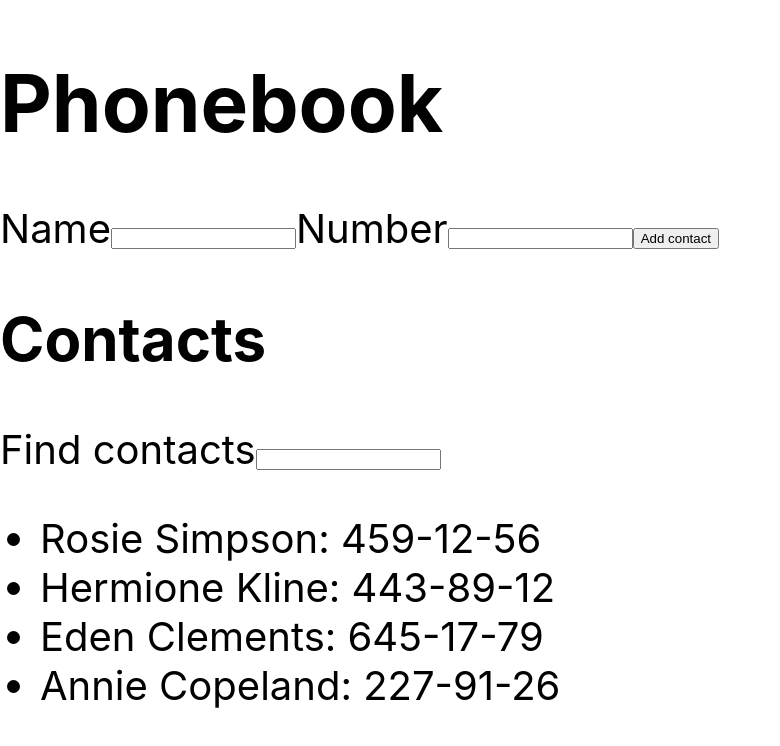
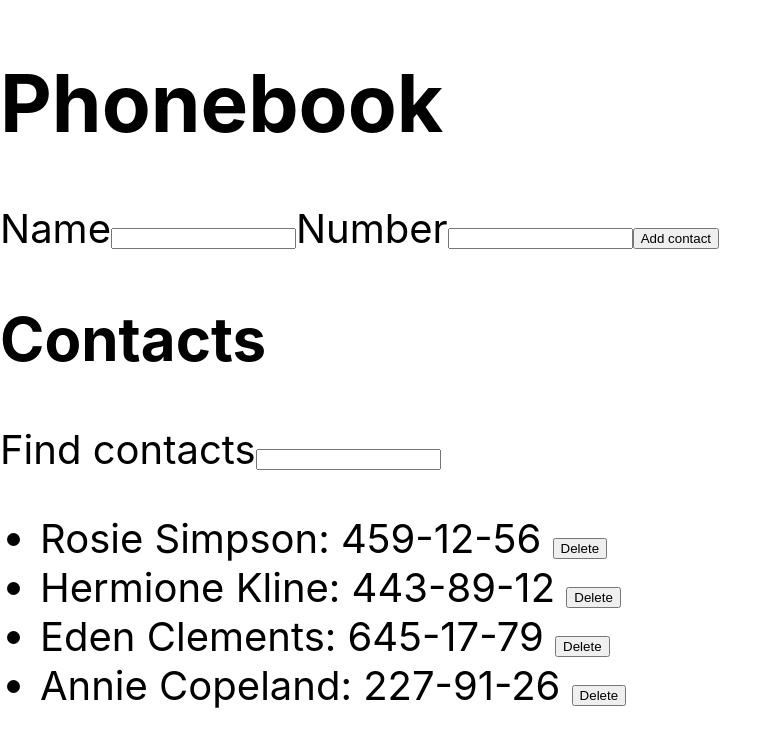
Before and after one commit to Volodymyr-Mospan/goit-react-hw-02-phonebook, a React (Create React App) app: page / in a window 1280 px wide. Shown: the top 746 px of the page, without its empty margins (0-780 px from the left). Built offline with nearby package versions, Linux system fonts and the light colour scheme.

Commit message:
complete step 5

```diff
--- a/src/components/App.jsx
+++ b/src/components/App.jsx
@@ -27,6 +27,12 @@ export class App extends Component {
     return this.state.contacts.some(
       contact => contact.name.toLowerCase() === name.toLowerCase()
     );
+  };
+
+  deleteContact = contactId => {
+    this.setState(prevState => ({
+      contacts: prevState.contacts.filter(contact => contact.id !== contactId),
+    }));
   };
 
   handleFilter = e => {
@@ -63,7 +69,10 @@ export class App extends Component {
 
         <h2>Contacts</h2>
         <Filter filter={filter} onChange={this.handleFilter} />
-        <ContactList contacts={this.getFilteredContacts()} />
+        <ContactList
+          contacts={this.getFilteredContacts()}
+          onClick={this.deleteContact}
+        />
       </div>
     );
   }
--- a/src/components/Contacts/Contact.jsx
+++ b/src/components/Contacts/Contact.jsx
@@ -1,5 +1,20 @@
-import React from 'react';
+import React, { Component } from 'react';
 
-export const Contact = ({ contact }) => {
-  return <li>{`${contact.name}: ${contact.number}`}</li>;
-};
+export class Contact extends Component {
+  handleDeleteContact = e => {
+    // console.log(this.props.contact.id);
+    this.props.onClick(this.props.contact.id);
+  };
+  render() {
+    const { contact } = this.props;
+
+    return (
+      <li>
+        {`${contact.name}: ${contact.number}`}{' '}
+        <button type="button" onClick={this.handleDeleteContact}>
+          Delete
+        </button>
+      </li>
+    );
+  }
+}
--- a/src/components/Contacts/ContactList.jsx
+++ b/src/components/Contacts/ContactList.jsx
@@ -1,11 +1,16 @@
 import React from 'react';
 import { Contact } from 'components/Contacts/';
 
-export const ContactList = ({ contacts }) => {
+export const ContactList = ({ contacts, onClick }) => {
   return (
     <ul>
       {contacts.map(contact => (
-        <Contact key={contact.id} contact={contact}></Contact>
+        <Contact
+          key={contact.id}
+          // contactId={contact.id}
+          contact={contact}
+          onClick={onClick}
+        ></Contact>
       ))}
     </ul>
   );
```
